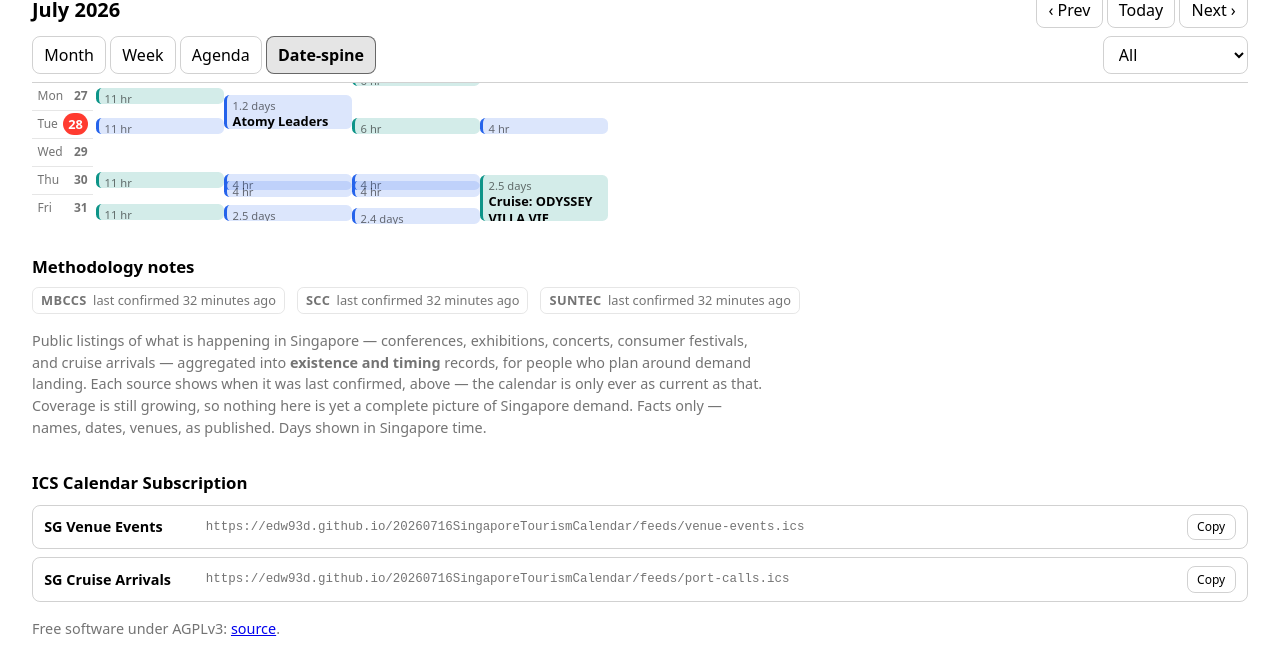
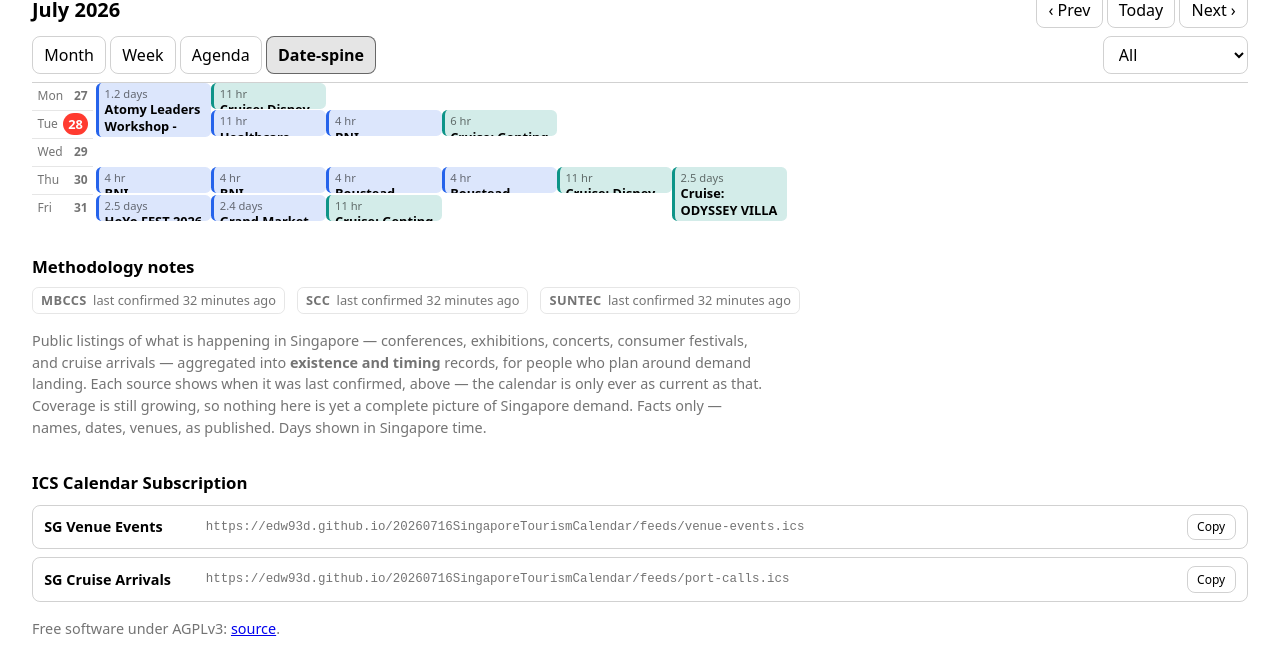
Before and after one commit to edw93d/20260716SingaporeTourismCalendar, a website: page site/index.html in a window 1280 px wide. Both pictures are taken after a click on the tab "Date-spine". Shown: the part 795-1467 px from the top of the page. Drawn offline with Linux system fonts and the light colour scheme.

Commit message:
Date-spine bars span whole day rows (#97)
The spine positioned bars against `startValue`/`endValue`, the fractional SGT day
axis, where the prototype it was built from quantised to integer day rows. Three
symptoms, one cause: a 6 hr entry drew as a quarter-row sliver with no room for
its own title, it began part-way down its row so it lined up with nothing on the
axis beside it, and two entries sharing a lane honestly — one ending before the
other starts, same day — collided once `min-height` floored the painted height
past the geometry.

The spine's unit is the date. A bar spans `startIndex..endIndex`, one row the
floor, and the packer is handed `endIndex + 1` — the same inclusive-to-half-open
conversion `packAllDayBand` makes, so Week and the spine now read which days an
entry occupies from one pair of fields and can't disagree. The label keeps the
clock: the bar says which days, `spanText` says how long.

The row geometry is published as `--spine-bar-top` / `--spine-bar-height`, whole-
row percentages, and the stylesheet insets each bar by a hairline — the
prototype's `+1` / `-2` — so two bars on consecutive days in one lane stay two
bars rather than painting flush into a single band.

ADR-0009 §3 still reads true at day resolution — one row against a congress's
five is a sliver — and what the floor costs, telling a 3 hr fair from a 20 hr
port call, is already the recorded cruise-magnitude hole (ADR-0009 Consequences).

Reviewed on both axes before merge; the four findings are fixed in the branch.
Deliberately unchanged: the at-rest bar content (#69 out-of-scope threads 1 and
4), and the bare-midnight end over-claim, which the spine shares with Week.

```diff
--- a/site/calendar.js
+++ b/site/calendar.js
@@ -1264,6 +1264,19 @@ export const mountCalendar = (root, payload, now, options) => {
     // multi-day congress physically dominates a three-hour fair. Span standing
     // in for magnitude is the whole point of this view (ADR-0009 §3/§5) — it is
     // still not a score: nothing is ranked, only measured against the clock.
+    //
+    // The spine's **unit is the date, not the clock**: a bar spans the whole day
+    // rows it occupies, and one row is the floor. Measuring the fractional
+    // `startValue`/`endValue` instead — which this did — is more literal and
+    // unreadable: a 6 hr entry becomes a quarter-row sliver with no room for its
+    // own title, it starts part-way down its row so it lines up with nothing on
+    // the axis beside it, and two entries that share a lane honestly (one ends
+    // before the other starts, same day) collide once anything floors their
+    // painted height. ADR-0009 §3 still reads true at day resolution — one row
+    // against a congress's five is a sliver — and what the floor costs, telling
+    // a 3 hr fair from a 20 hr port call, is already the recorded
+    // cruise-magnitude hole (ADR-0009 Consequences). The **label** keeps the
+    // clock: the bar says which days, `spanText` says how long.
     const track = el("div", "spine__track");
 
     // The **week-boundary line** (#74): a rule at the top of each Monday's row,
@@ -1283,14 +1296,28 @@ export const mountCalendar = (root, payload, now, options) => {
       track.appendChild(line);
     }
 
-    const inMonth = visible.filter((e) => e.endValue > monthStart && e.startValue < monthEnd);
-    for (const { item, lane, lanes } of assignLanes(inMonth, (e) => e.startValue, (e) => e.endValue)) {
-      const start = Math.max(item.startValue, monthStart);
-      const end = Math.min(item.endValue, monthEnd);
+    // `startIndex`/`endIndex` are the days an entry occupies — the same pair
+    // Week's all-day band draws from, so the two views can never disagree about
+    // which dates a congress covers. They are **inclusive**, and `assignLanes`
+    // is half-open by contract, so the packer is handed `endIndex + 1`: the
+    // identical conversion {@link packAllDayBand} makes, for the identical
+    // reason (an entry running 20–22 July occupies the 22nd, so one starting on
+    // the 22nd must not inherit its lane).
+    const inMonth = visible.filter((e) => e.endIndex >= monthStart && e.startIndex < monthEnd);
+    for (const { item, lane, lanes } of assignLanes(inMonth, (e) => e.startIndex, (e) => e.endIndex + 1)) {
+      // Clamped to the month the spine is showing, and **inclusive** at both
+      // ends: an entry running 29 June – 2 July draws the 1st and the 2nd, and
+      // nothing above them. `end` is the last day drawn, not one past it, which
+      // is why the height counts `end - start + 1` rows.
+      const start = Math.max(item.startIndex, monthStart);
+      const end = Math.min(item.endIndex, monthEnd - 1);
       const node = renderEntry(item, spanText(item.endValue - item.startValue));
       node.classList.add("spine__bar");
-      node.style.top = topOf(start);
-      node.style.height = `${Math.max(((end - start) / span) * 100, 0.8)}%`;
+      // The row geometry is published as percentages and the stylesheet insets
+      // it by a hairline, so two bars on consecutive days in one lane stay two
+      // bars instead of painting flush into a single band.
+      node.style.setProperty("--spine-bar-top", topOf(start));
+      node.style.setProperty("--spine-bar-height", `${((end - start + 1) / span) * 100}%`);
       node.style.left = `${(lane / lanes) * 100}%`;
       node.style.width = `${(1 / lanes) * 100}%`;
       track.appendChild(node);
@@ -1401,7 +1428,9 @@ export const mountCalendar = (root, payload, now, options) => {
 
   /**
    * A human duration for Date-spine's label — hours under a day, else days to
-   * one decimal. The number the eye reads off the bar's height, spelled out.
+   * one decimal. The number the bar's height *cannot* carry: the spine draws
+   * whole day rows, so an 8 hr call and a 20 hr one are the same one row, and
+   * this label is where the clock survives.
    * @param {number} days @returns {string}
    */
   const spanText = (days) => {
--- a/site/index.html
+++ b/site/index.html
@@ -572,11 +572,23 @@
         pointer-events: none;
         border-top: 1px solid color-mix(in srgb, currentColor 32%, transparent);
       }
+      /* No `min-height` here: the geometry carries the floor. `renderSpine`
+         spans whole day rows, so the shortest bar is one `--spine-row` — and a
+         floor in the stylesheet would only paint a bar taller than the days it
+         claims, which is what used to make same-day neighbours overlap.
+
+         `--spine-bar-top` / `--spine-bar-height` are the row geometry the
+         renderer publishes, as percentages of the month. The hairline inset is
+         applied here rather than folded into those numbers, so the percentages
+         stay readable as what they are — whole rows — and the separation stays
+         a presentation decision. Without it, two bars on consecutive days in
+         one lane paint flush and read as one continuous band. */
       .spine__bar {
         position: absolute;
         overflow: hidden;
         gap: 0;
-        min-height: 1rem;
+        top: calc(var(--spine-bar-top) + 1px);
+        height: calc(var(--spine-bar-height) - 2px);
       }
 
       /* --- The entry-detail bubble (#75) ---------------------------------
```
Also changed, not shown: tests/calendar.test.ts (+94 -10 lines).
